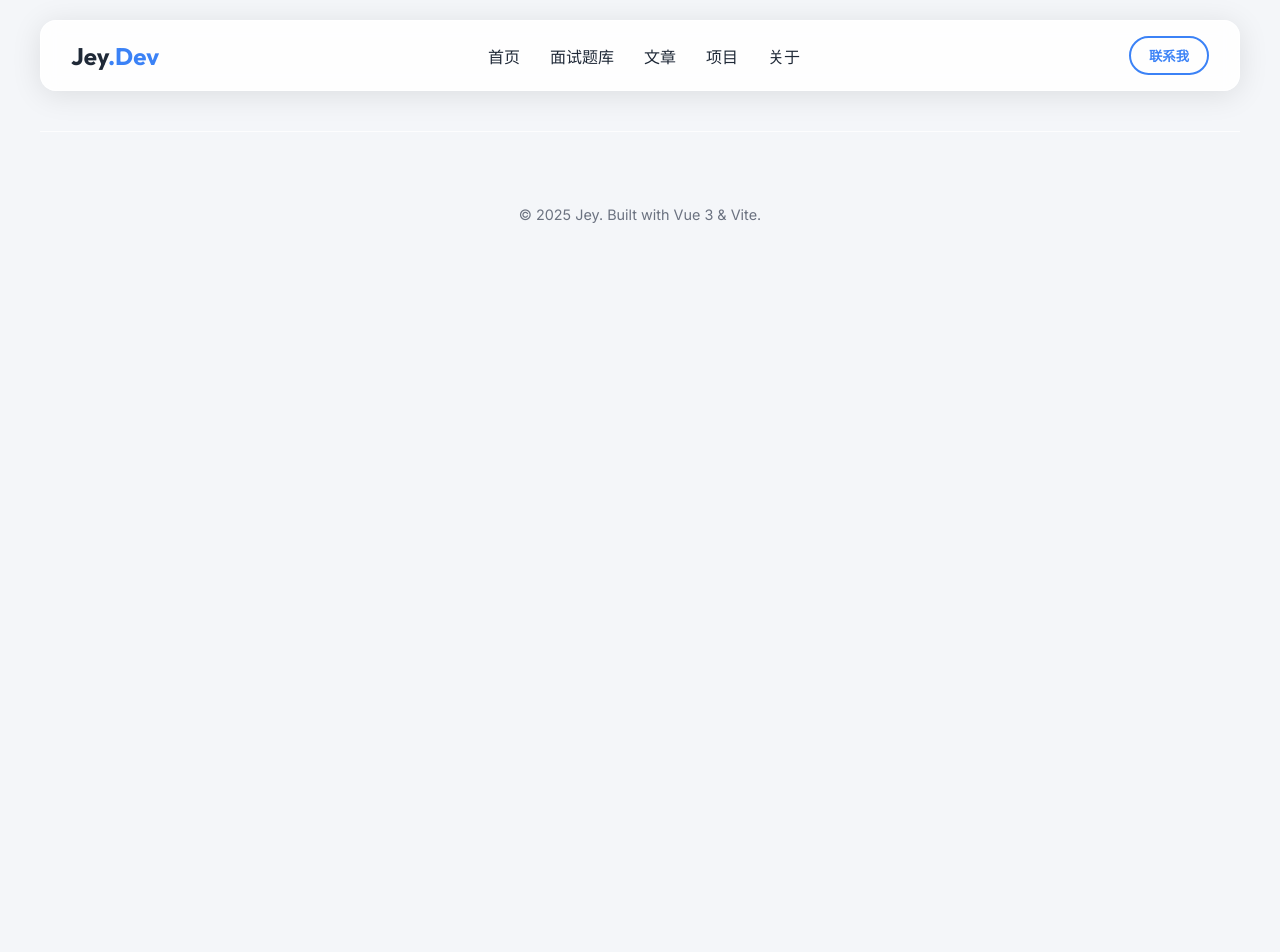
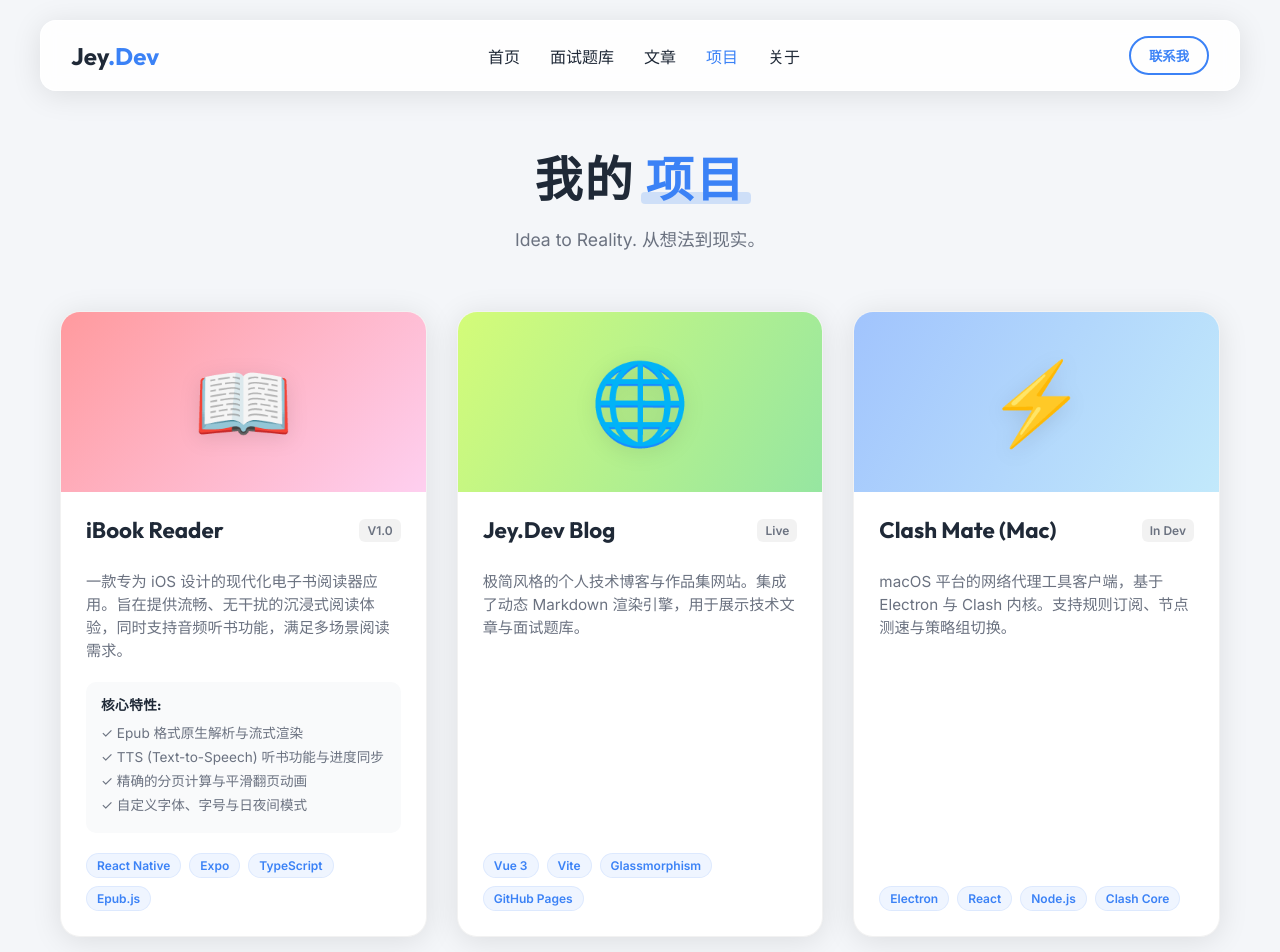
Before and after one commit to wqjack/blog, a Vue app: page /projects in a window 1280 px wide. Shown: the top 952 px of the page. Before the commit the page ends 800 px from the top, so only its background shows below. Built offline with nearby package versions, Linux system fonts and the light colour scheme.

Commit message:
feat: add projects page with iBook showcase

```diff
--- a/src/App.vue
+++ b/src/App.vue
@@ -7,7 +7,7 @@
       <router-link to="/">首页</router-link>
       <router-link to="/interview">面试题库</router-link>
       <router-link to="/articles">文章</router-link>
-      <a href="#">项目</a>
+      <router-link to="/projects">项目</router-link>
       <a href="#">关于</a>
     </nav>
     <button class="btn-sm">联系我</button>
--- a/src/router/index.js
+++ b/src/router/index.js
@@ -3,6 +3,7 @@
 import InterviewView from '../views/InterviewView.vue'
 import ArticlesView from '../views/ArticlesView.vue'
 import ArticleDetailView from '../views/ArticleDetailView.vue'
+import ProjectsView from '../views/ProjectsView.vue'
 
 const router = createRouter({
     history: createWebHistory(import.meta.env.BASE_URL),
@@ -26,6 +27,11 @@
             path: '/articles/:slug',
             name: 'article-detail',
             component: ArticleDetailView
+        },
+        {
+            path: '/projects',
+            name: 'projects',
+            component: ProjectsView
         }
     ]
 })
--- /dev/null
+++ b/src/views/ProjectsView.vue
@@ -0,0 +1,296 @@
+<template>
+  <div class="projects-container">
+    <div class="page-header">
+      <h1>我的 <span class="highlight">项目</span></h1>
+      <p class="subtitle">Idea to Reality. 从想法到现实。</p>
+    </div>
+
+    <div class="projects-grid">
+      <div v-for="project in projects" :key="project.id" class="project-card glass-panel">
+        <!-- Preview Section -->
+        <div class="project-preview" :style="{ background: project.gradient }">
+          <div class="project-emoji">{{ project.icon }}</div>
+          <div class="project-overlay">
+            <a v-if="project.github" :href="project.github" target="_blank" class="overlay-btn">
+              查看源码
+            </a>
+          </div>
+        </div>
+
+        <!-- Content Section -->
+        <div class="project-content">
+          <div class="content-header">
+            <h3>{{ project.title }}</h3>
+            <span class="status-badge">{{ project.status }}</span>
+          </div>
+
+          <p class="description">{{ project.description }}</p>
+
+          <div class="features-list" v-if="project.features">
+            <h4>核心特性:</h4>
+            <ul>
+              <li v-for="feat in project.features" :key="feat">✓ {{ feat }}</li>
+            </ul>
+          </div>
+
+          <div class="tech-stack">
+            <span v-for="tech in project.tags" :key="tech" class="tech-tag">{{ tech }}</span>
+          </div>
+        </div>
+      </div>
+    </div>
+  </div>
+</template>
+
+<script setup>
+import { ref } from 'vue'
+
+const projects = ref([
+  {
+    id: 'ibook',
+    title: 'iBook Reader',
+    status: 'V1.0',
+    description: '一款专为 iOS 设计的现代化电子书阅读器应用。旨在提供流畅、无干扰的沉浸式阅读体验，同时支持音频听书功能，满足多场景阅读需求。',
+    icon: '📖',
+    gradient: 'linear-gradient(135deg, #ff9a9e 0%, #fecfef 99%, #fecfef 100%)',
+    tags: ['React Native', 'Expo', 'TypeScript', 'Epub.js'],
+    features: [
+      'Epub 格式原生解析与流式渲染',
+      'TTS (Text-to-Speech) 听书功能与进度同步',
+      '精确的分页计算与平滑翻页动画',
+      '自定义字体、字号与日夜间模式'
+    ],
+    github: '#'
+  },
+  {
+    id: 'blog',
+    title: 'Jey.Dev Blog',
+    status: 'Live',
+    description: '极简风格的个人技术博客与作品集网站。集成了动态 Markdown 渲染引擎，用于展示技术文章与面试题库。',
+    icon: '🌐',
+    gradient: 'linear-gradient(120deg, #d4fc79 0%, #96e6a1 100%)',
+    tags: ['Vue 3', 'Vite', 'Glassmorphism', 'GitHub Pages'],
+    github: 'https://github.com/wqjack/blog'
+  },
+  {
+    id: 'proxy',
+    title: 'Clash Mate (Mac)',
+    status: 'In Dev',
+    description: 'macOS 平台的网络代理工具客户端，基于 Electron 与 Clash 内核。支持规则订阅、节点测速与策略组切换。',
+    icon: '⚡️',
+    gradient: 'linear-gradient(120deg, #a1c4fd 0%, #c2e9fb 100%)',
+    tags: ['Electron', 'React', 'Node.js', 'Clash Core'],
+    github: '#'
+  }
+])
+</script>
+
+<style scoped>
+.projects-container {
+  max-width: 1200px; /* Wider for grid */
+  margin: 0 auto;
+  padding: 40px 20px 80px 20px;
+}
+
+.page-header {
+  text-align: center;
+  margin-bottom: 60px;
+}
+
+.page-header h1 {
+  font-size: 3rem;
+  margin-bottom: 15px;
+  color: var(--text-main);
+  letter-spacing: 2px;
+  font-weight: 800;
+}
+
+.highlight {
+  color: var(--accent-color);
+  position: relative;
+  z-index: 0;
+}
+
+.highlight::after {
+  content: '';
+  position: absolute;
+  bottom: 5px;
+  left: -5px;
+  right: -5px;
+  height: 12px;
+  background: var(--accent-color);
+  opacity: 0.2;
+  z-index: -1;
+  border-radius: 4px;
+}
+
+.subtitle {
+  color: var(--text-muted);
+  font-size: 1.1rem;
+}
+
+/* Grid Layout */
+.projects-grid {
+  display: grid;
+  grid-template-columns: repeat(auto-fill, minmax(350px, 1fr));
+  gap: 30px;
+}
+
+.project-card {
+  background: white;
+  border-radius: 20px;
+  overflow: hidden;
+  transition: all 0.4s cubic-bezier(0.175, 0.885, 0.32, 1.275);
+  border: 1px solid rgba(0,0,0,0.05);
+  display: flex;
+  flex-direction: column;
+}
+
+.project-card:hover {
+  transform: translateY(-8px);
+  box-shadow: 0 20px 30px rgba(0,0,0,0.08);
+  border-color: var(--accent-color);
+}
+
+/* Preview Section */
+.project-preview {
+  height: 180px;
+  display: flex;
+  align-items: center;
+  justify-content: center;
+  position: relative;
+  overflow: hidden;
+}
+
+.project-emoji {
+  font-size: 5rem;
+  filter: drop-shadow(0 4px 10px rgba(0,0,0,0.1));
+  transition: transform 0.4s ease;
+}
+
+.project-card:hover .project-emoji {
+  transform: scale(1.1) rotate(5deg);
+}
+
+.project-overlay {
+  position: absolute;
+  top: 0;
+  left: 0;
+  right: 0;
+  bottom: 0;
+  background: rgba(0,0,0,0.3);
+  display: flex;
+  align-items: center;
+  justify-content: center;
+  opacity: 0;
+  transition: opacity 0.3s ease;
+  backdrop-filter: blur(4px);
+}
+
+.project-card:hover .project-overlay {
+  opacity: 1;
+}
+
+.overlay-btn {
+  background: white;
+  color: #333;
+  padding: 8px 20px;
+  border-radius: 30px;
+  font-weight: 600;
+  font-size: 0.9rem;
+  transform: translateY(10px);
+  transition: transform 0.3s ease;
+}
+
+.project-card:hover .overlay-btn {
+  transform: translateY(0);
+}
+
+/* Content Section */
+.project-content {
+  padding: 25px;
+  flex: 1;
+  display: flex;
+  flex-direction: column;
+}
+
+.content-header {
+  display: flex;
+  justify-content: space-between;
+  align-items: center;
+  margin-bottom: 12px;
+}
+
+.content-header h3 {
+  font-size: 1.4rem;
+  margin: 0;
+  color: var(--text-main);
+}
+
+.status-badge {
+  font-size: 0.75rem;
+  background: rgba(0,0,0,0.05);
+  padding: 4px 8px;
+  border-radius: 6px;
+  color: var(--text-muted);
+  font-weight: 600;
+}
+
+.description {
+  color: var(--text-muted);
+  line-height: 1.5;
+  font-size: 0.95rem;
+  margin-bottom: 20px;
+  flex: 1; /* Push tags to bottom */
+}
+
+.features-list {
+  background: #f9fafb;
+  padding: 15px;
+  border-radius: 10px;
+  margin-bottom: 20px;
+}
+
+.features-list h4 {
+  font-size: 0.85rem;
+  color: var(--text-main);
+  margin: 0 0 8px 0;
+  text-transform: uppercase;
+  letter-spacing: 0.5px;
+}
+
+.features-list ul {
+  list-style: none;
+  padding: 0;
+  margin: 0;
+}
+
+.features-list li {
+  font-size: 0.85rem;
+  color: var(--text-muted);
+  margin-bottom: 4px;
+}
+
+.tech-stack {
+  display: flex;
+  flex-wrap: wrap;
+  gap: 8px;
+  margin-top: auto;
+}
+
+.tech-tag {
+  font-size: 0.75rem;
+  padding: 4px 10px;
+  border-radius: 20px;
+  background: rgba(59, 130, 246, 0.08); /* Light blue */
+  color: var(--accent-color);
+  font-weight: 600;
+  border: 1px solid rgba(59, 130, 246, 0.1);
+}
+
+@media (max-width: 768px) {
+  .projects-grid {
+    grid-template-columns: 1fr;
+  }
+}
+</style>
```
